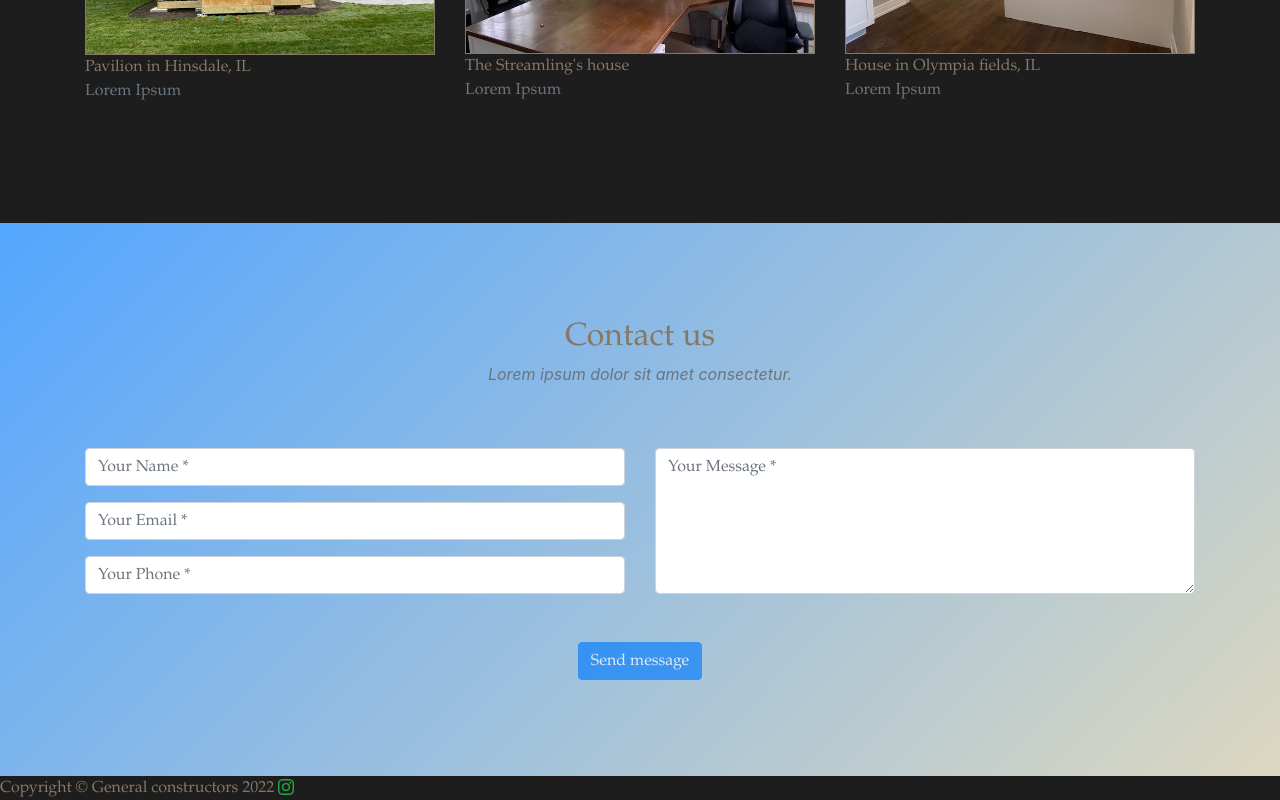
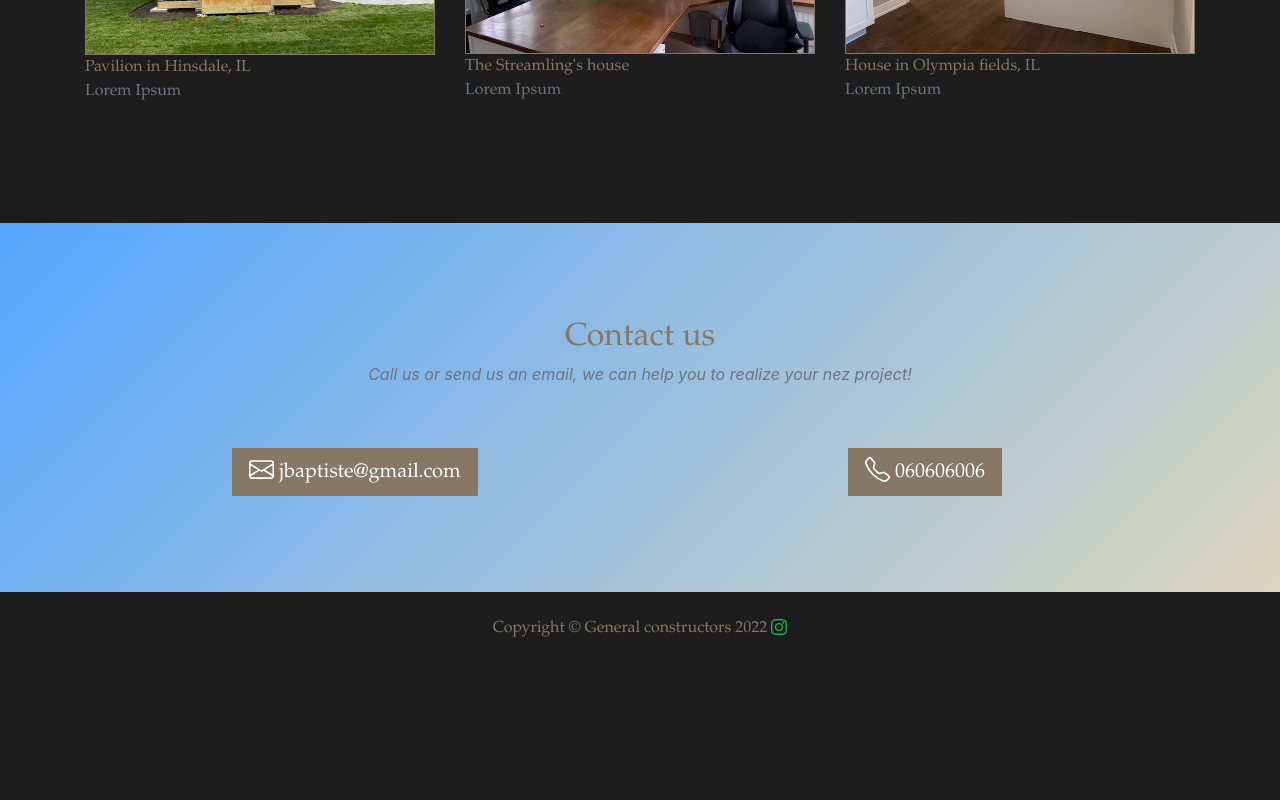
Before and after one commit to jb-reynaud/general-constructors-js, a Nuxt app: page / in a window 1280 px wide. Shown: the part 2600-3400 px from the top of the page. After the commit the page ends 3264 px from the top, so only its background shows below. Built offline with nearby package versions, Linux system fonts and the light colour scheme.

Commit message:
Update contact.

```diff
--- a/components/ContactForm.vue
+++ /dev/null
@@ -1,55 +0,0 @@
-<template>
-  <form name="contact" method="POST" data-netlify="true">
-    <div class="row align-items-stretch mb-5">
-      <div class="col-md-6">
-        <div class="form-group">
-          <!-- Name input-->
-          <input
-            class="form-control"
-            type="text"
-            placeholder="Your Name *"
-            required
-          />
-        </div>
-        <div class="form-group">
-          <!-- Email address input-->
-          <input
-            class="form-control"
-            type="email"
-            placeholder="Your Email *"
-            required
-          />
-        </div>
-        <div class="form-group mb-md-0">
-          <!-- Phone number input-->
-          <input
-            class="form-control"
-            type="tel"
-            placeholder="Your Phone *"
-            required
-          />
-        </div>
-      </div>
-      <div class="col-md-6">
-        <div class="form-group form-group-textarea mb-md-0">
-          <!-- Message input-->
-          <textarea
-            id="message"
-            class="form-control"
-            placeholder="Your Message *"
-            required
-          ></textarea>
-        </div>
-      </div>
-    </div>
-    <div class="text-center">
-      <b-button disabled variant="primary" type="submit">Send message</b-button>
-    </div>
-  </form>
-</template>
-
-<style scoped lang="scss">
-#message {
-  height: 146px;
-}
-</style>
--- a/pages/index.vue
+++ b/pages/index.vue
@@ -152,19 +152,27 @@
           <b-col class="text-center">
             <h2>Contact us</h2>
             <h3 class="section-subheading text-muted">
-              Lorem ipsum dolor sit amet consectetur.
+              Call us or send us an email, we can help you to realize your nez project!
             </h3>
           </b-col>
         </b-row>
-        <b-row>
+        <b-row class="text-center">
           <b-col>
-            <contact-form />
+            <b-button href="mailto:jbaptiste@gmail.com?subject=NewContact" variant="secondary" squared size="lg">
+              <b-icon icon="envelope"></b-icon>
+              jbaptiste@gmail.com
+            </b-button>
+          </b-col>
+          <b-col>
+            <b-button href="tel:060606006" variant="secondary" squared size="lg">
+              <b-icon icon="telephone"></b-icon>
+              060606006</b-button>
           </b-col>
         </b-row>
       </b-container>
     </section>
 
-    <footer>
+    <footer class="text-center p-4">
       <span>
         Copyright © General constructors {{ new Date().getFullYear() }}
       </span>
```
